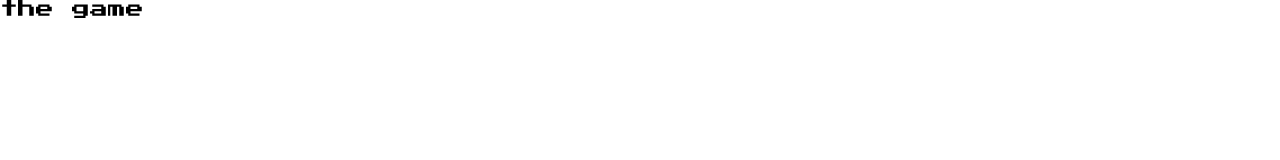
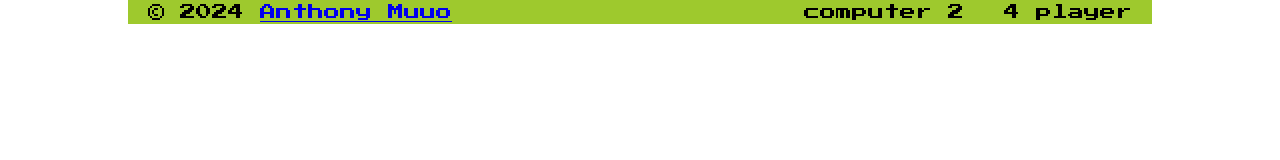
Before and after one commit to anthony-muuo/rock-paper-scissors, a plain HTML site: page index.html in a window 1280 px wide. Drawn offline with Linux system fonts and the light colour scheme.

Commit message:
finished the header section

```diff
--- a/index.html
+++ b/index.html
@@ -14,6 +14,20 @@
     <title>Rock Papar Scissors</title>
   </head>
   <body>
-    <div>the game</div>
+    <div class="parent">
+      <header>
+        <div class="year-name">
+          <div>&copy; 2024 <a href="#">Anthony Muuo</a></div>
+        </div>
+        <div class="score">
+          <div>
+            <p>computer <span>2</span></p>
+          </div>
+          <div>
+            <p>4 <span>player</span></p>
+          </div>
+        </div>
+      </header>
+    </div>
   </body>
 </html>
--- a/src/style.css
+++ b/src/style.css
@@ -14,6 +14,21 @@ html {
 }
 
 body {
-  font-size: 1.8rem;
+  font-size: 1.6rem;
   font-family: var(--primary-font);
 }
+.parent {
+  background-color: var(--background-color);
+  margin: 0 auto;
+  width: 80%;
+  padding: 4px 2rem;
+}
+header {
+  display: flex;
+  justify-content: space-between;
+}
+.score {
+  display: flex;
+  justify-content: space-between;
+  gap: 4rem;
+}
```
